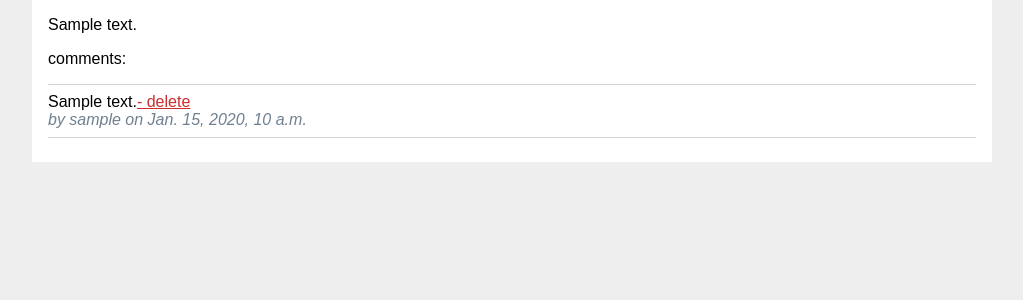
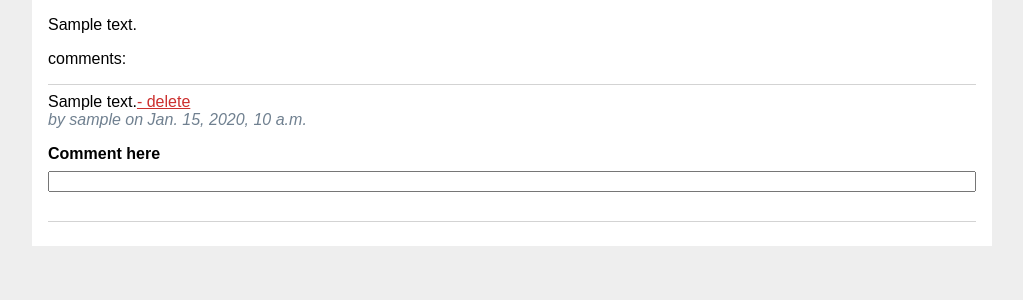
Before and after one commit to Callen44/pelican, a Django app: page / in a window 1280 px wide. Shown: the part 152-452 px from the top of the page, without its empty margins (128-1151 px from the left). Run offline with Django 4.2, Linux system fonts and the light colour scheme; a user stored in the database is signed in; tables that the repository leaves empty hold one stand-in row (values such as "Sample post").

Commit message:
comments work

```diff
--- a/templates/home.html
+++ b/templates/home.html
@@ -33,6 +33,12 @@
           <div class="about">by {{ comment.user }} on {{ comment.published_date }}</div>
         {% endfor %}
       </div>
+    <form method="post">
+      {% csrf_token %}
+      <label for="comment">Comment here</label>
+      <input name="comment" id="comment" name="comment" required>
+      <input type="hidden" name="post_id" value="{{ post.id }}">
+    </form>
     </article>
     {% if not loop.last %}
       <hr>
```
